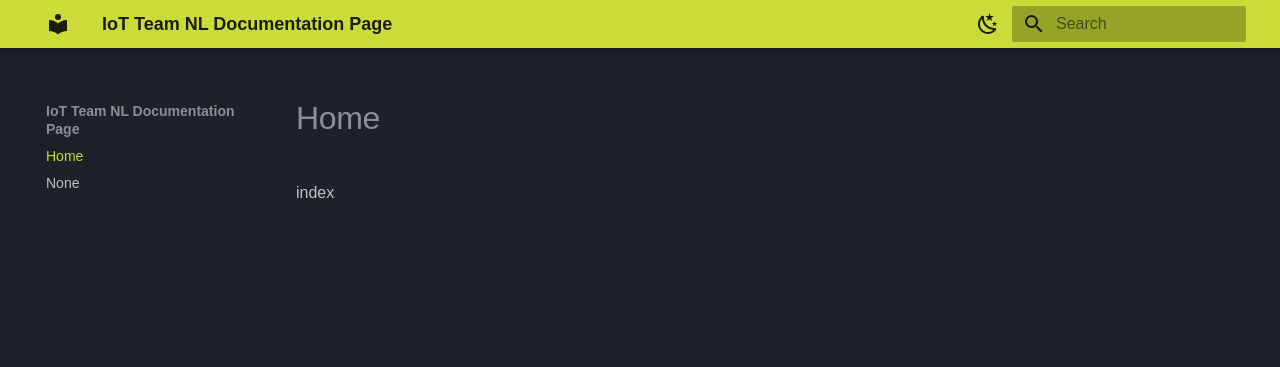
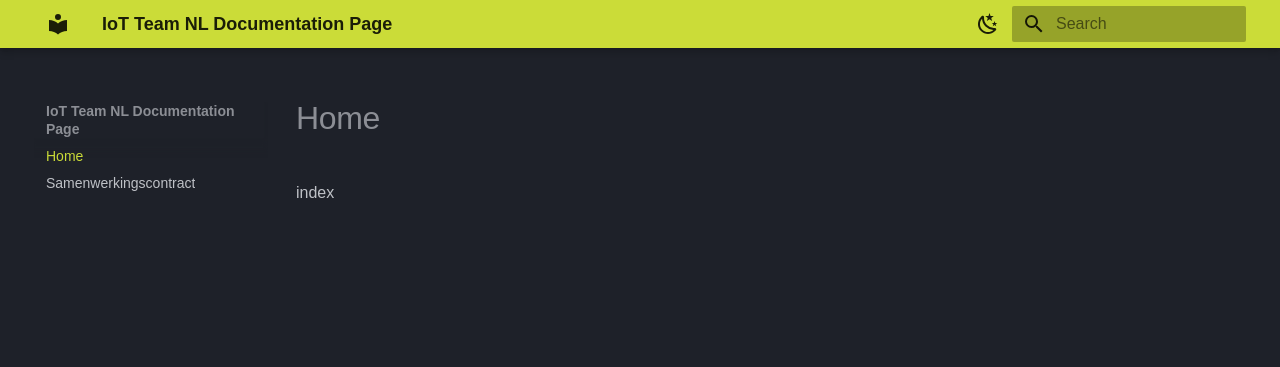
Before and after one commit to serg-and/team-nl-iot-2022, an MkDocs documentation site: the page built from docs/index.md, in a window 1280 px wide. Shown: the top 367 px of the page. Built offline with MkDocs 1.6.1 and Material for MkDocs 9.7.7, drawn with Linux system fonts in a browser that asks for light colours; some web fonts are replaced; part of the change alters nothing that is shown.

Commit message:
Update mkdocs.yml

```diff
--- a/mkdocs.yml
+++ b/mkdocs.yml
@@ -36,7 +36,7 @@ theme:
     - content.code.annotate
 nav:
     - 'index.md'
-    - 'Samenwerkingscontract'
+    - 'Samenwerkingscontract.md'
 
 plugins:
   - search
```
